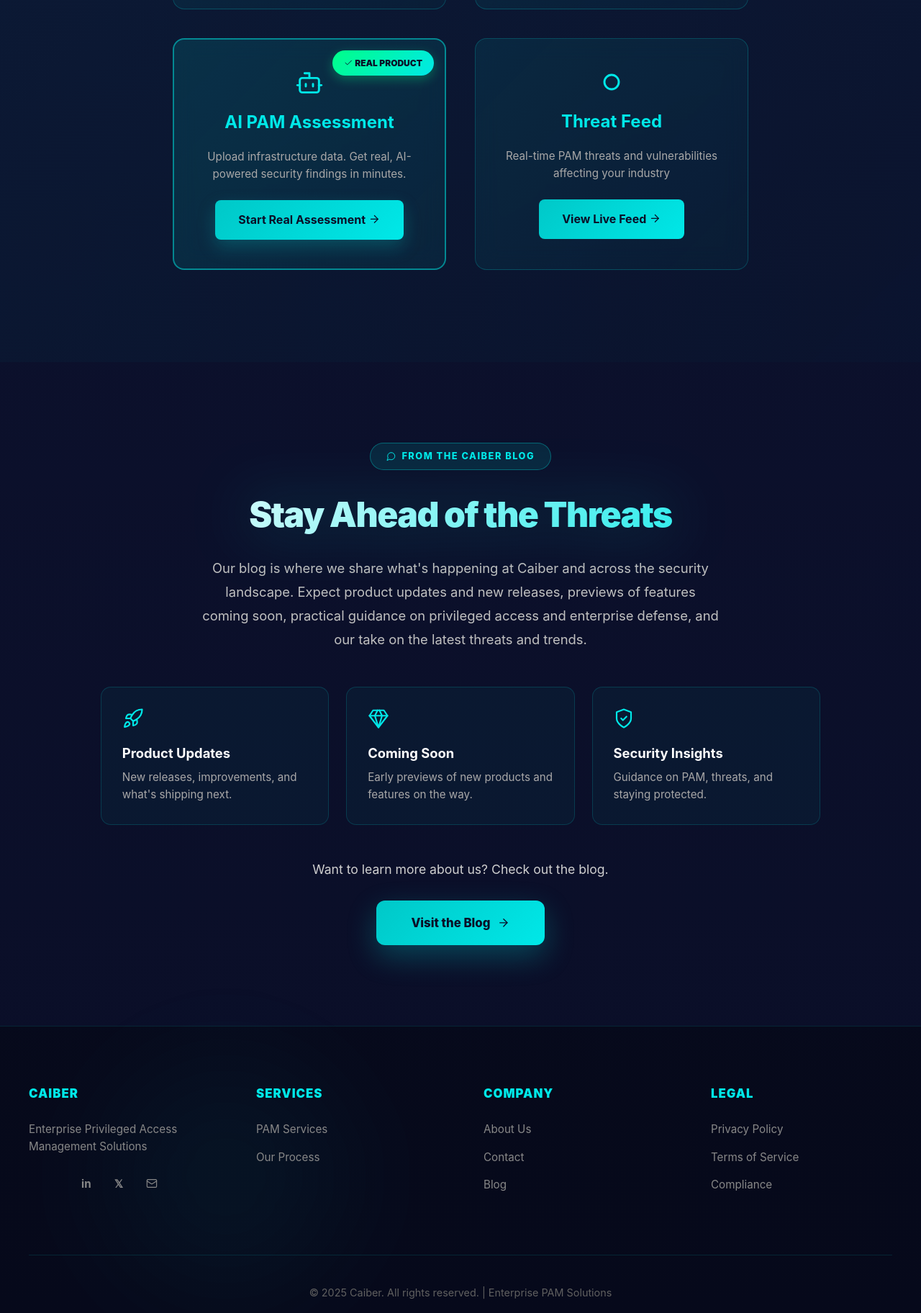
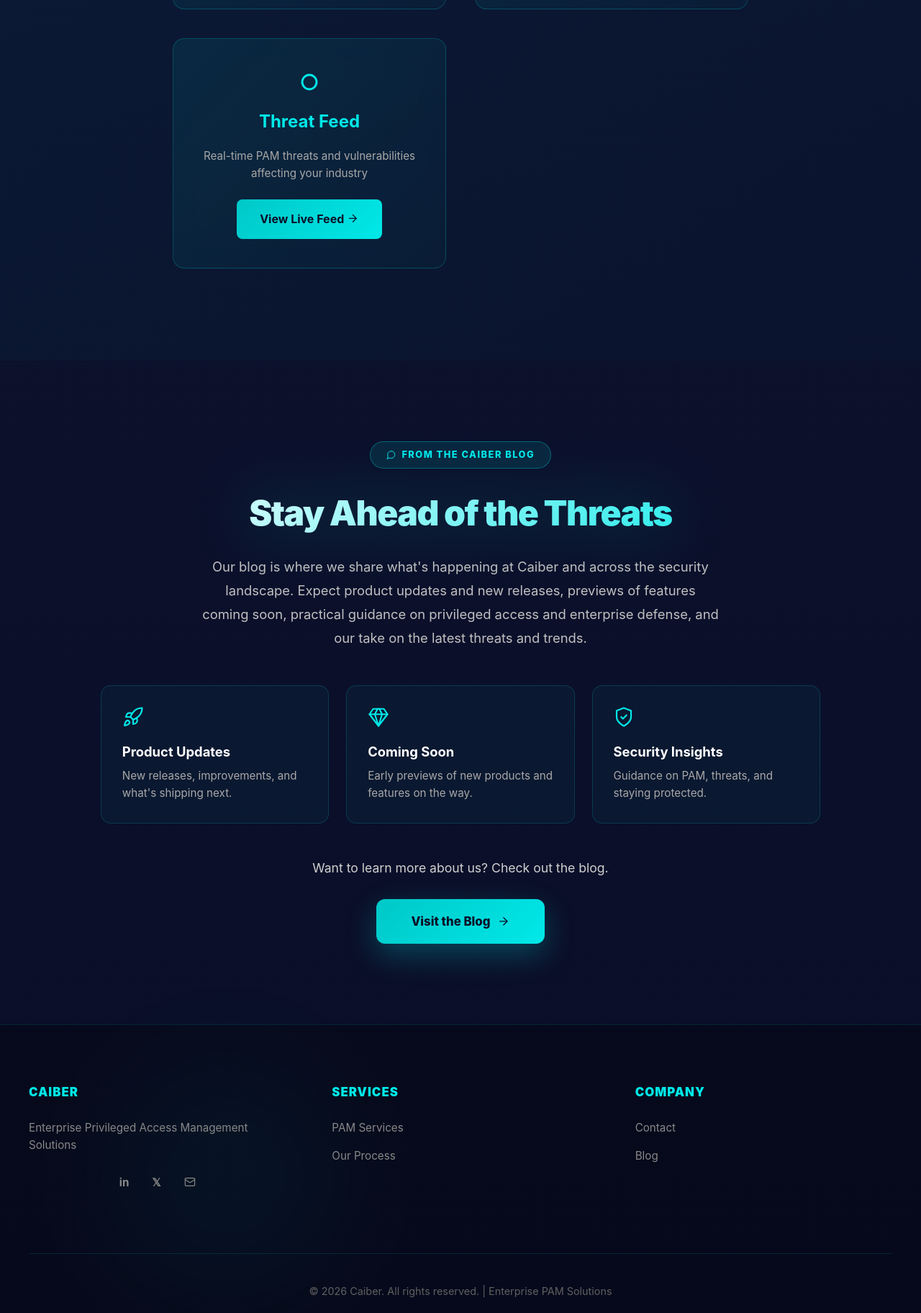
Before and after one commit to omarjaj05-stack/Caiber-website, a plain HTML site: page templates/index.html in a window 1280 px wide. Shown: the part 6376-8200 px from the top of the page at 72% size. Drawn offline with Linux system fonts and the light colour scheme.

Commit message:
Add files via upload

```diff
--- a/templates/index.html
+++ b/templates/index.html
@@ -1275,15 +1275,6 @@
                     <a href="/compliance-checker" style="display: inline-block; padding: 0.9rem 2rem; background: linear-gradient(135deg, #00c8c8 0%, #00e8e8 100%); color: #0a0e27; border-radius: 8px; text-decoration: none; font-weight: 700; transition: all 0.3s;">Start Assessment <span class="icon icon-inline" data-icon="arrow-right"></span></a>
                 </div>
 
-                <!-- AI PAM Assessment [NEW - REAL PRODUCT] -->
-                <div style="padding: 2.5rem; background: linear-gradient(135deg, rgba(0,200,200,0.15) 0%, rgba(0,200,200,0.08) 100%); border: 2px solid rgba(0,200,200,0.6); border-radius: 16px; backdrop-filter: blur(15px); text-align: center; transition: all 0.3s; cursor: pointer; position: relative;" onmouseover="this.style.transform='translateY(-12px)'; this.style.boxShadow='0 30px 60px rgba(0,200,200,0.35)';" onmouseout="this.style.transform='translateY(0)'; this.style.boxShadow='none';">
-                    <div style="position: absolute; top: 15px; right: 15px; background: linear-gradient(135deg, #00ff88 0%, #00e8e8 100%); color: #0a0e27; padding: 0.5rem 1rem; border-radius: 20px; font-size: 0.75rem; font-weight: 900; text-transform: uppercase; box-shadow: 0 5px 15px rgba(0,255,136,0.3);"><span class="icon icon-inline" data-icon="check"></span> Real Product</div>
-                    <div class="tool-card-icon" style="margin-bottom:1rem;"><span class="icon" data-icon="bot"></span></div>
-                    <h3 style="color: #00e8e8; font-size: 1.5rem; margin-bottom: 1rem;">AI PAM Assessment</h3>
-                    <p style="color: #a8a8a8; margin-bottom: 1.5rem; font-size: 0.95rem;">Upload infrastructure data. Get real, AI-powered security findings in minutes.</p>
-                    <a href="/ai-assessment" style="display: inline-block; padding: 0.9rem 2rem; background: linear-gradient(135deg, #00c8c8 0%, #00e8e8 100%); color: #0a0e27; border-radius: 8px; text-decoration: none; font-weight: 700; transition: all 0.3s; box-shadow: 0 10px 25px rgba(0,200,200,0.25);">Start Real Assessment <span class="icon icon-inline" data-icon="arrow-right"></span></a>
-                </div>
-
                 <!-- Threat Intelligence Feed -->
                 <div style="padding: 2.5rem; background: linear-gradient(135deg, rgba(0,200,200,0.1) 0%, rgba(0,200,200,0.04) 100%); border: 1.5px solid rgba(0,200,200,0.25); border-radius: 16px; backdrop-filter: blur(15px); text-align: center; transition: all 0.3s; cursor: pointer;" onmouseover="this.style.transform='translateY(-12px)'; this.style.boxShadow='0 30px 60px rgba(0,200,200,0.25)';" onmouseout="this.style.transform='translateY(0)'; this.style.boxShadow='none';">
                     <div class="tool-card-icon" style="margin-bottom:1rem;"><span class="icon icon--green" data-icon="dot"></span></div>
@@ -1357,19 +1348,12 @@
                 </div>
                 <div class="footer-section">
                     <h4>Company</h4>
-                    <a href="#">About Us</a>
                     <a href="#">Contact</a>
-                    <a href="#">Blog</a>
-                </div>
-                <div class="footer-section">
-                    <h4>Legal</h4>
-                    <a href="#">Privacy Policy</a>
-                    <a href="#">Terms of Service</a>
-                    <a href="#">Compliance</a>
+                    <a href="/blog">Blog</a>
                 </div>
             </div>
             <div class="footer-bottom">
-                <p>© 2025 Caiber. All rights reserved. | Enterprise PAM Solutions</p>
+                <p>© 2026 Caiber. All rights reserved. | Enterprise PAM Solutions</p>
             </div>
         </div>
     </footer>
```
Also changed, not shown: templates/ai-agent.html (+3 -0 lines), templates/assessment-upsell.html (+3 -0 lines), templates/compliance-checker.html (+3 -0 lines), templates/pam-scanner.html (+3 -0 lines), templates/professional-assessment.html (+3 -0 lines), templates/roi-calculator.html (+3 -0 lines), templates/success.html (+3 -0 lines), templates/threat-feed.html (+3 -0 lines).
